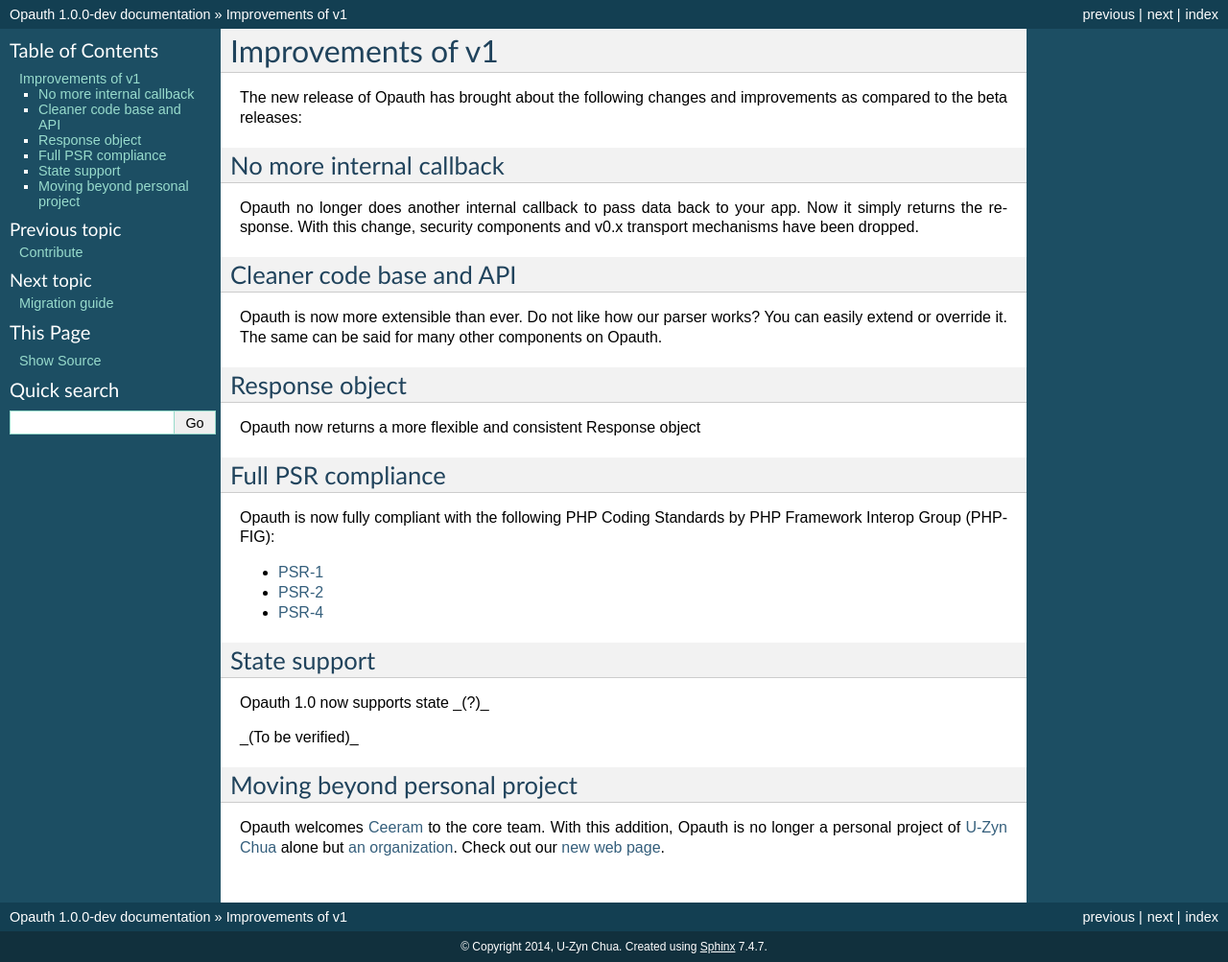
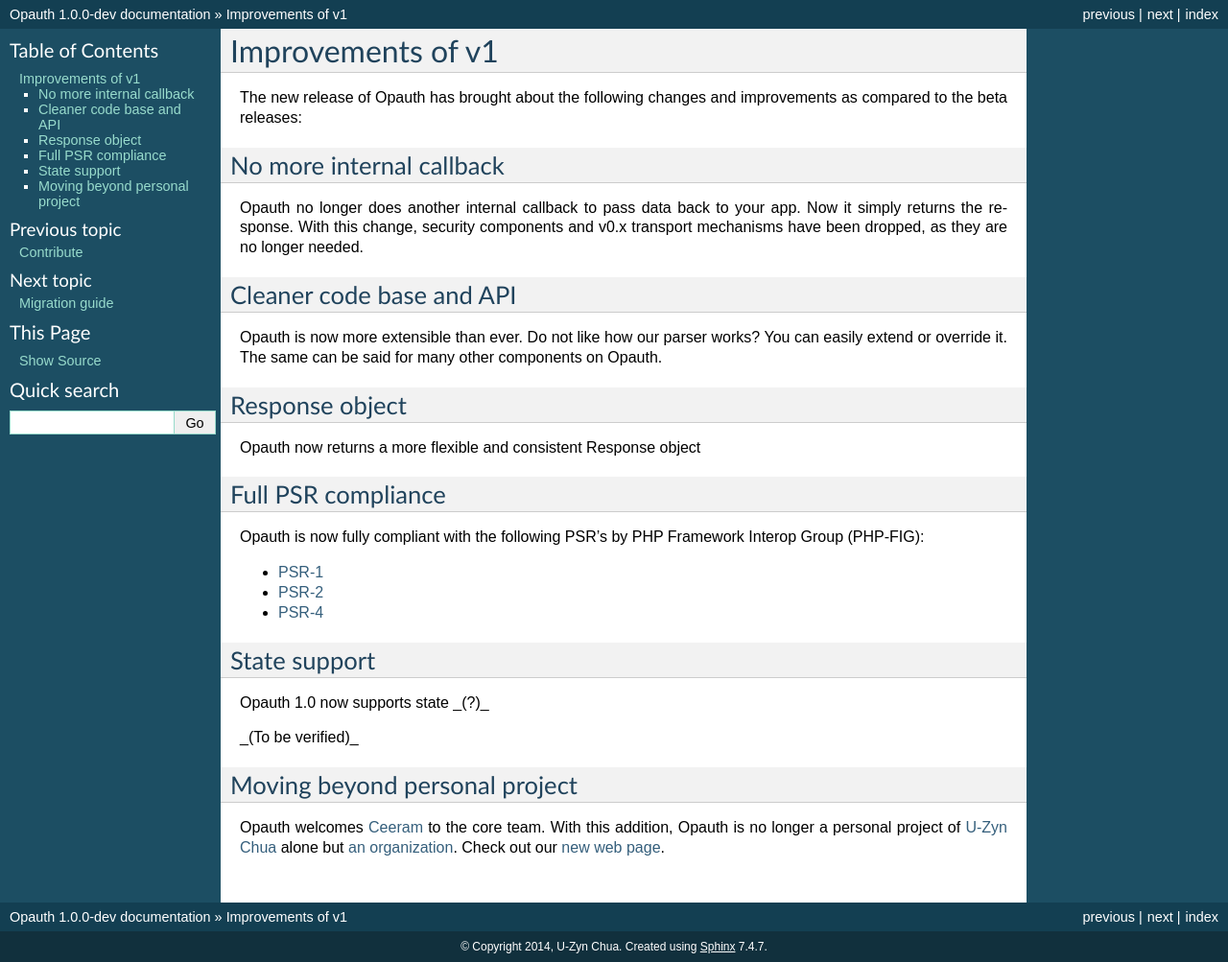
Before and after one commit to opauth/opauth, a Sphinx documentation site: the page built from docs/v1-improvements.rst, in a window 1280 px wide. Shown: the whole page at 96% size. Built offline with Sphinx 7.4.7, drawn with Linux system fonts in a browser that asks for light colours.

Commit message:
minor docs fixes

```diff
--- a/docs/v1-improvements.rst
+++ b/docs/v1-improvements.rst
@@ -6,7 +6,7 @@ The new release of Opauth has brought about the following changes and improvemen
 No more internal callback
 -------------------------
 Opauth no longer does another internal callback to pass data back to your app. Now it simply returns the response. With
-this change, security components and v0.x transport mechanisms have been dropped.
+this change, security components and v0.x transport mechanisms have been dropped, as they are no longer needed.
 
 Cleaner code base and API
 -------------------------
@@ -19,7 +19,7 @@ Opauth now returns a more flexible and consistent Response object
 
 Full PSR compliance
 -------------------
-Opauth is now fully compliant with the following PHP Coding Standards by PHP Framework Interop Group (PHP-FIG):
+Opauth is now fully compliant with the following PSR's by PHP Framework Interop Group (PHP-FIG):
 
 - `PSR-1 <http://www.php-fig.org/psr/psr-1/>`_
 - `PSR-2 <http://www.php-fig.org/psr/psr-2/>`_
```
